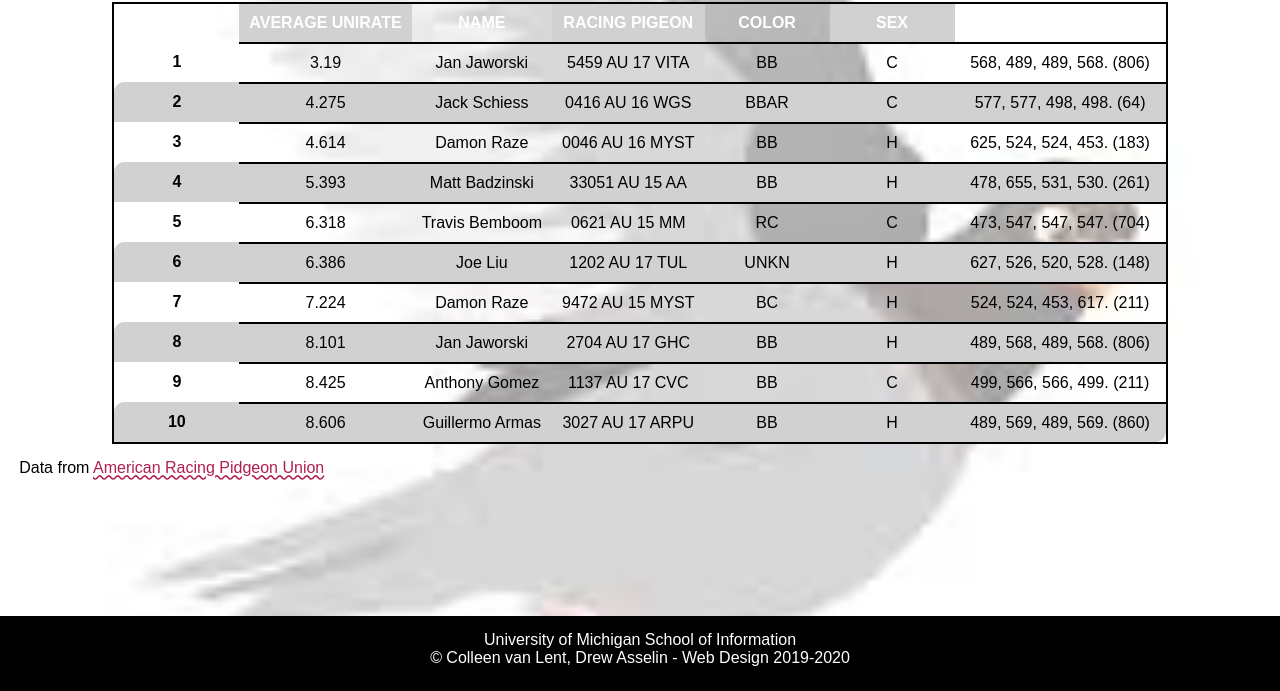
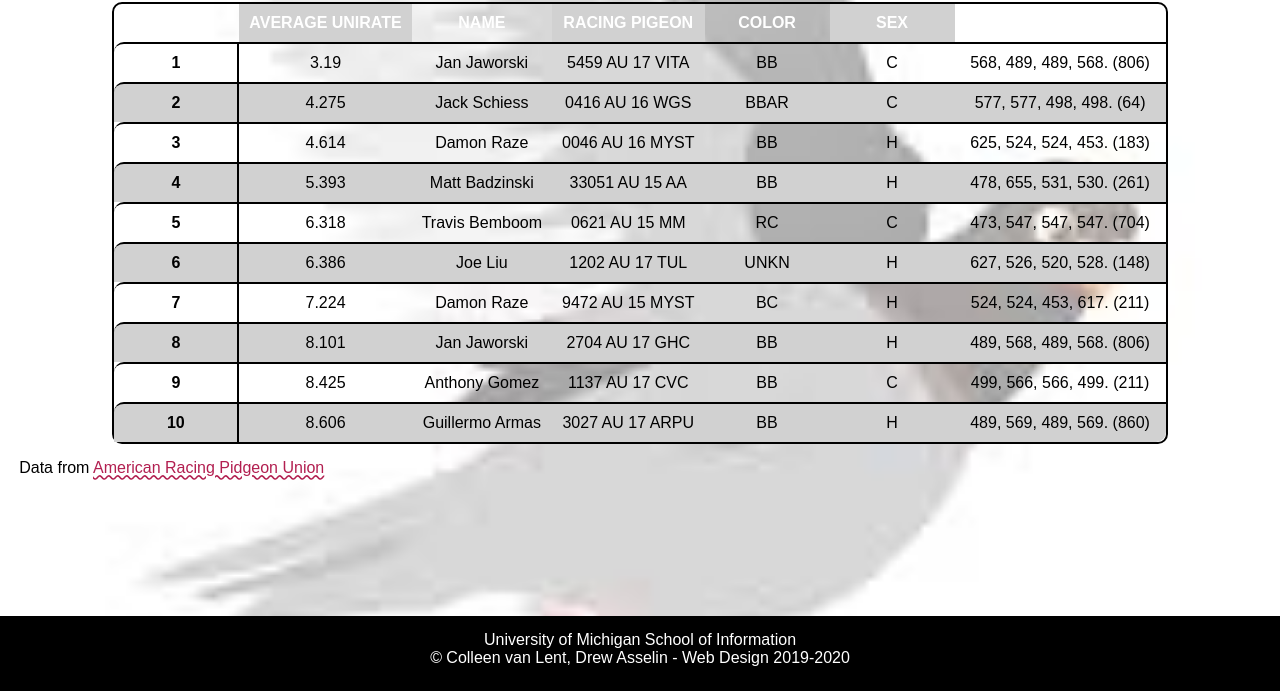
Before and after one commit to jhalper11/homework3, a plain HTML site: page index.html in a window 1280 px wide. Shown: the part 109-800 px from the top of the page. Drawn offline with Linux system fonts and the light colour scheme; a web font is replaced by a local one.

Commit message:
Add files via upload

```diff
--- a/css/style.css
+++ b/css/style.css
@@ -54,6 +54,9 @@ table{
     border: 2px solid #000000;
     margin: auto;
     text-align: center;
+    border-radius: 10px;
+    border-spacing: 0;
+    border-collapse: separate;
 }
 
 .colhead{
@@ -68,18 +71,20 @@ table{
 }
 
 .rowhead{
-  border-color: #000000;
-  border-width: 2px;
+  border-top: 2px solid #000000;
+  border-right: 2px solid #000000;
   text-align: center;
   vertical-align: middle;
 
 }
-td, tr {
+td {
   border-top:solid black 2px;
   padding: 10px;
   text-align: center;
-  border-width: 2px;
   vertical-align: middle;
+}
+tr {
+  border-top:solid black 2px;
 }
 thead tr:first-child, th:first-child {
   border-top-left-radius: 10px;
```
